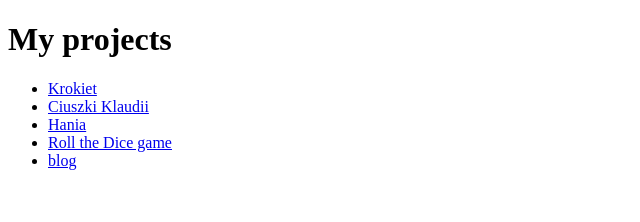
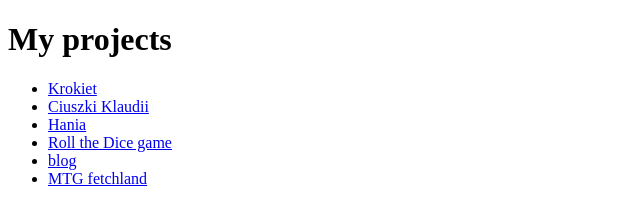
Before and after one commit to wojtekdawidczyk/my-proj, a plain HTML site: page index.html in a window 1280 px wide. Shown: the whole page, without its empty margins (0-640 px from the left). Drawn offline with Linux system fonts and the light colour scheme.

Commit message:
add MTG fetchland

```diff
--- a/index.html
+++ b/index.html
@@ -13,7 +13,7 @@
       <li><a href="https://wojtekdawidczyk.github.io/Hania.com">Hania</a></li>
       <li><a href="https://wojtekdawidczyk.github.io/RollTheDice/">Roll the Dice game</a></li>
       <li><a href="https://blog-wojtasa.herokuapp.com/">blog</a></li>
-
+      <li><a href="https://mtg-fetchland.herokuapp.com/">MTG fetchland</a></li>
 
     </ul>
 
```
